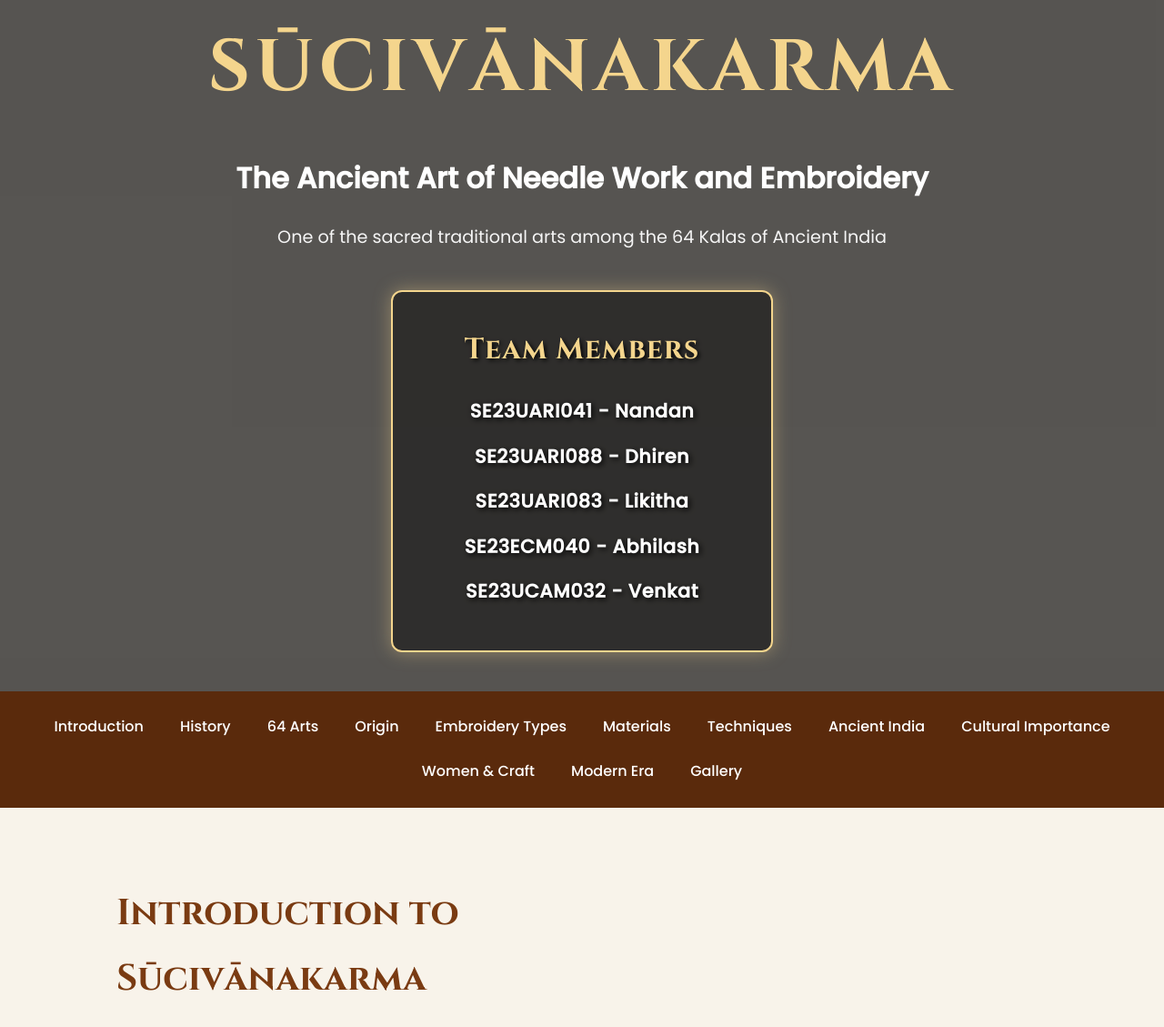
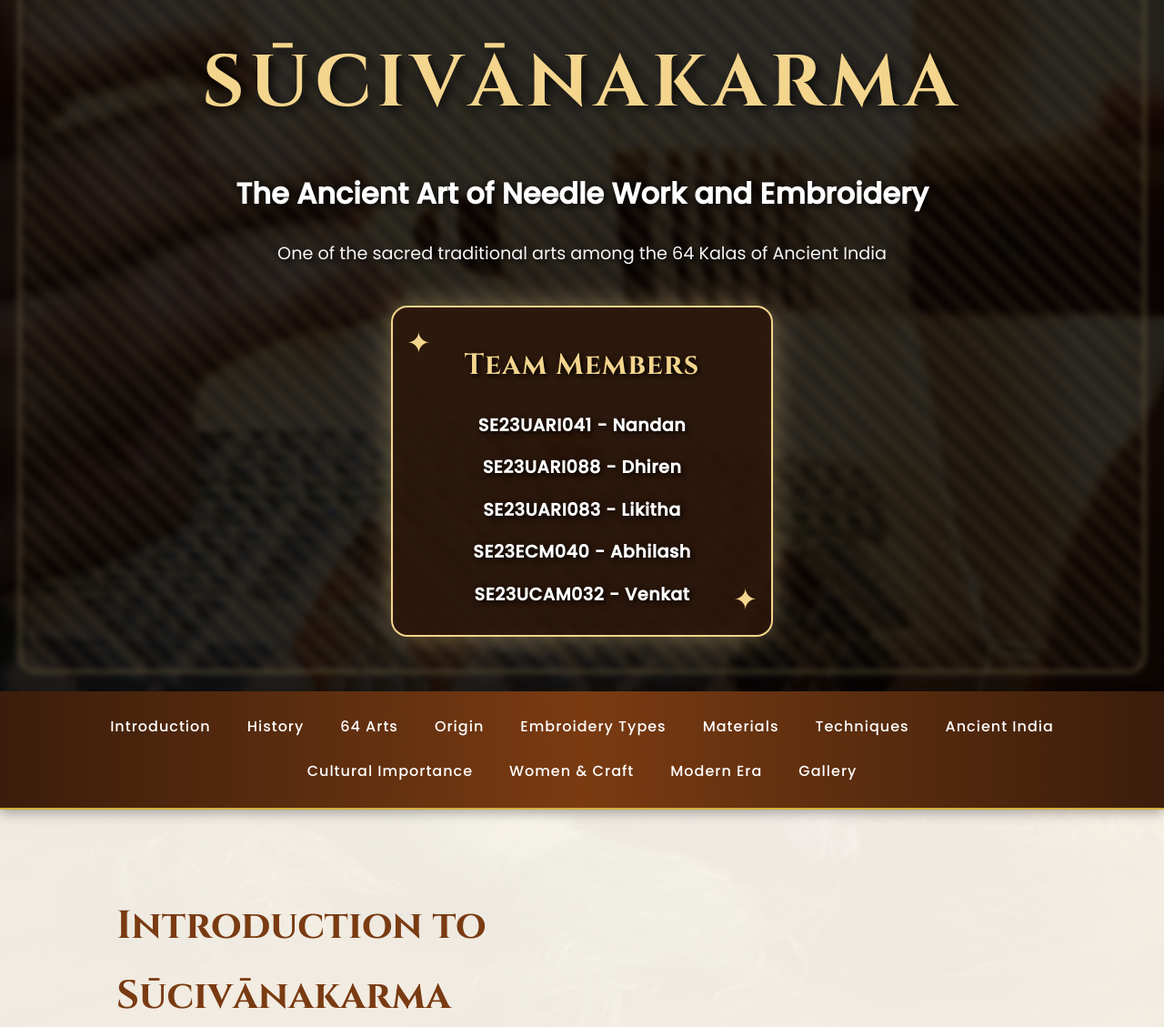
Before and after one commit to likithanelluri303-gif/sucivanakarma-website, a plain HTML site: page index.html in a window 1280 px wide. Shown: the part 40-1169 px from the top of the page at 91% size. Drawn offline with Linux system fonts and the light colour scheme.

Commit message:
Add files via upload

```diff
--- a/style.css
+++ b/style.css
@@ -7,23 +7,70 @@ scroll-behavior:smooth;
 
 body{
 font-family:'Poppins',sans-serif;
-background:#f8f3ea;
+background:
+linear-gradient(rgba(248,243,234,0.96), rgba(248,243,234,0.96)),
+url('silk.jpg');
+background-size:cover;
+background-attachment:fixed;
 color:#3b2a1c;
 line-height:1.8;
+overflow-x:hidden;
 }
+
+/* Decorative Embroidery Pattern */
+body::before{
+content:"";
+position:fixed;
+top:0;
+left:0;
+width:100%;
+height:100%;
+background:
+radial-gradient(circle at top left, rgba(122,59,18,0.08) 0%, transparent 25%),
+radial-gradient(circle at bottom right, rgba(212,175,55,0.08) 0%, transparent 25%);
+pointer-events:none;
+z-index:-1;
+}
+
+/* HERO SECTION */
 
 .hero{
 height:100vh;
-background:url('images/hero.jpg') center/cover no-repeat;
+background:
+linear-gradient(rgba(0,0,0,0.65), rgba(0,0,0,0.65)),
+url('hero.jpg') center/cover no-repeat;
 position:relative;
 display:flex;
 justify-content:center;
 align-items:center;
 text-align:center;
+overflow:hidden;
+}
+
+/* Decorative Thread Border */
+
+.hero::before{
+content:"";
+position:absolute;
+top:20px;
+left:20px;
+right:20px;
+bottom:20px;
+border:3px solid rgba(244,213,141,0.7);
+border-radius:20px;
+background-image:
+repeating-linear-gradient(
+45deg,
+transparent,
+transparent 10px,
+rgba(244,213,141,0.15) 10px,
+rgba(244,213,141,0.15) 20px
+);
+pointer-events:none;
 }
 
 .overlay{
-background:rgba(0,0,0,0.65);
+background:rgba(0,0,0,0.55);
 padding:60px;
 width:100%;
 height:100%;
@@ -31,19 +78,22 @@ display:flex;
 flex-direction:column;
 justify-content:center;
 align-items:center;
+backdrop-filter:blur(3px);
 }
 
 .hero h1{
 font-size:5rem;
 color:#f4d58d;
 font-family:'Cinzel',serif;
-letter-spacing:5px;
+letter-spacing:6px;
+text-shadow:4px 4px 12px rgba(0,0,0,0.8);
 }
 
 .hero h2{
 font-size:2rem;
 color:white;
 margin-top:20px;
+text-shadow:2px 2px 10px black;
 }
 
 .subtitle{
@@ -51,17 +101,42 @@ margin-top:20px;
 font-size:1.2rem;
 color:#f5f5f5;
 width:70%;
+text-shadow:2px 2px 6px black;
 }
+
+/* TEAM BOX */
 
 .team{
 margin-top:40px;
-background:rgba(0,0,0,0.45);
+background:rgba(58,29,11,0.65);
 padding:35px;
 border:2px solid #f4d58d;
-border-radius:12px;
-backdrop-filter:blur(5px);
+border-radius:18px;
+backdrop-filter:blur(8px);
 width:420px;
-box-shadow:0 0 20px rgba(244,213,141,0.4);
+box-shadow:0 0 30px rgba(244,213,141,0.4);
+position:relative;
+overflow:hidden;
+}
+
+/* Embroidery Decorative Corners */
+
+.team::before,
+.team::after{
+content:"✦";
+position:absolute;
+font-size:2rem;
+color:#f4d58d;
+}
+
+.team::before{
+top:10px;
+left:15px;
+}
+
+.team::after{
+bottom:10px;
+right:15px;
 }
 
 .team h3{
@@ -75,7 +150,7 @@ text-shadow:2px 2px 5px black;
 
 .team p{
 color:#ffffff;
-font-size:1.3rem;
+font-size:1.2rem;
 font-weight:600;
 margin:12px 0;
 font-family:'Poppins',sans-serif;
@@ -83,12 +158,16 @@ text-shadow:2px 2px 6px black;
 letter-spacing:0.5px;
 }
 
+/* NAVBAR */
+
 nav{
-background:#5a2a0c;
+background:linear-gradient(to right,#3a1d0b,#7a3b12,#3a1d0b);
 padding:15px;
 position:sticky;
 top:0;
 z-index:1000;
+box-shadow:0 4px 12px rgba(0,0,0,0.3);
+border-bottom:2px solid #d4af37;
 }
 
 nav ul{
@@ -106,20 +185,47 @@ nav ul li a{
 text-decoration:none;
 color:white;
 font-weight:500;
+font-size:1rem;
+letter-spacing:1px;
 transition:0.3s;
+position:relative;
+}
+
+nav ul li a::after{
+content:"";
+position:absolute;
+left:0;
+bottom:-5px;
+width:0;
+height:2px;
+background:#f4d58d;
+transition:0.4s;
+}
+
+nav ul li a:hover::after{
+width:100%;
 }
 
 nav ul li a:hover{
 color:#f4d58d;
 }
 
+/* SECTIONS */
+
 .section{
-padding:80px 10%;
+padding:90px 10%;
+position:relative;
 }
 
 .dark{
-background:#efe2cf;
+background:
+linear-gradient(rgba(239,226,207,0.94), rgba(239,226,207,0.94)),
+url('tradition.jpg');
+background-size:cover;
+background-attachment:fixed;
 }
+
+/* CONTENT */
 
 .content{
 display:flex;
@@ -138,34 +244,58 @@ min-width:300px;
 }
 
 .text h2{
-font-size:2.5rem;
+font-size:2.7rem;
 margin-bottom:20px;
 font-family:'Cinzel',serif;
 color:#7a3b12;
+position:relative;
+}
+
+.text h2::after{
+content:"";
+display:block;
+width:80px;
+height:3px;
+background:#d4af37;
+margin-top:10px;
+border-radius:5px;
 }
 
 .text p{
 margin-bottom:20px;
 text-align:justify;
+font-size:1.05rem;
 }
 
 .image{
 flex:1;
 min-width:300px;
+position:relative;
 }
 
 .image img{
 width:100%;
-border-radius:10px;
-box-shadow:0 10px 25px rgba(0,0,0,0.3);
+border-radius:15px;
+box-shadow:0 15px 35px rgba(0,0,0,0.35);
+border:4px solid #f4d58d;
+transition:0.4s;
 }
+
+.image img:hover{
+transform:scale(1.03);
+}
+
+/* HEADINGS */
 
 .center{
 text-align:center;
 margin-bottom:50px;
 font-size:3rem;
 font-family:'Cinzel',serif;
+color:#7a3b12;
 }
+
+/* CARDS */
 
 .cards{
 display:grid;
@@ -174,28 +304,43 @@ gap:30px;
 }
 
 .card{
-background:white;
+background:rgba(255,255,255,0.92);
 padding:20px;
-border-radius:10px;
-box-shadow:0 5px 15px rgba(0,0,0,0.2);
+border-radius:18px;
+box-shadow:0 10px 25px rgba(0,0,0,0.2);
 text-align:center;
+border:2px solid rgba(212,175,55,0.25);
+transition:0.4s;
+}
+
+.card:hover{
+transform:translateY(-8px);
 }
 
 .card img{
 width:100%;
 height:250px;
 object-fit:cover;
-border-radius:10px;
+border-radius:12px;
+border:3px solid #d4af37;
 }
 
 .card h3{
 margin:15px 0;
 color:#7a3b12;
+font-size:1.5rem;
+font-family:'Cinzel',serif;
 }
+
+/* GALLERY */
 
 .gallery{
 padding:80px 10%;
-background:#e9dbc8;
+background:
+linear-gradient(rgba(233,219,200,0.95), rgba(233,219,200,0.95)),
+url('kantha.jpg');
+background-size:cover;
+background-attachment:fixed;
 text-align:center;
 }
 
@@ -203,38 +348,48 @@ text-align:center;
 font-size:3rem;
 margin-bottom:40px;
 font-family:'Cinzel',serif;
+color:#7a3b12;
 }
 
 .gallery-grid{
 display:grid;
 grid-template-columns:repeat(auto-fit,minmax(250px,1fr));
-gap:20px;
+gap:25px;
 }
 
 .gallery-grid img{
 width:100%;
 height:300px;
 object-fit:cover;
-border-radius:10px;
+border-radius:15px;
 transition:0.4s;
+border:4px solid rgba(255,255,255,0.7);
+box-shadow:0 10px 25px rgba(0,0,0,0.25);
 }
 
 .gallery-grid img:hover{
 transform:scale(1.05);
 }
 
+/* FOOTER */
+
 footer{
-background:#3a1d0b;
+background:
+linear-gradient(to right,#2a1407,#5a2a0c,#2a1407);
 color:white;
 text-align:center;
-padding:50px;
+padding:60px;
+border-top:3px solid #d4af37;
 }
 
 footer h2{
 font-family:'Cinzel',serif;
 margin-bottom:20px;
 color:#f4d58d;
+font-size:2rem;
 }
+
+/* MOBILE */
 
 @media(max-width:768px){
 
@@ -246,6 +401,10 @@ font-size:3rem;
 font-size:1.3rem;
 }
 
+.subtitle{
+width:95%;
+}
+
 .content{
 flex-direction:column;
 }
@@ -255,4 +414,8 @@ flex-direction:column;
 align-items:center;
 }
 
+.team{
+width:95%;
 }
+
+}
```
